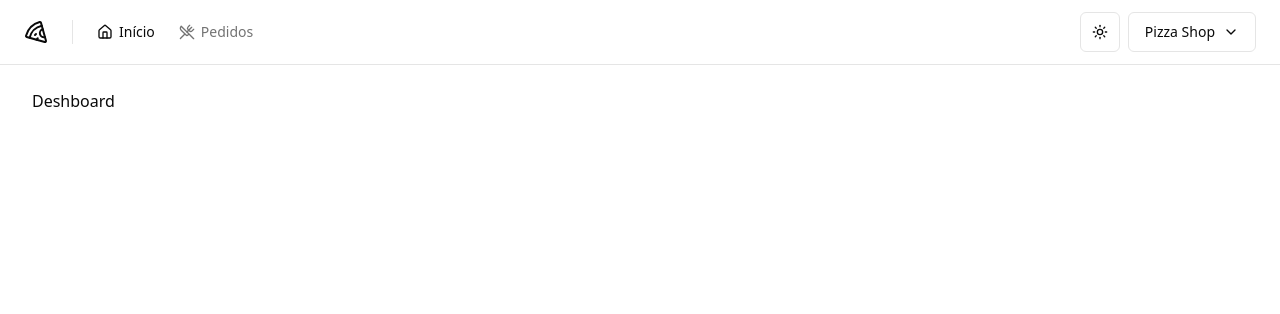
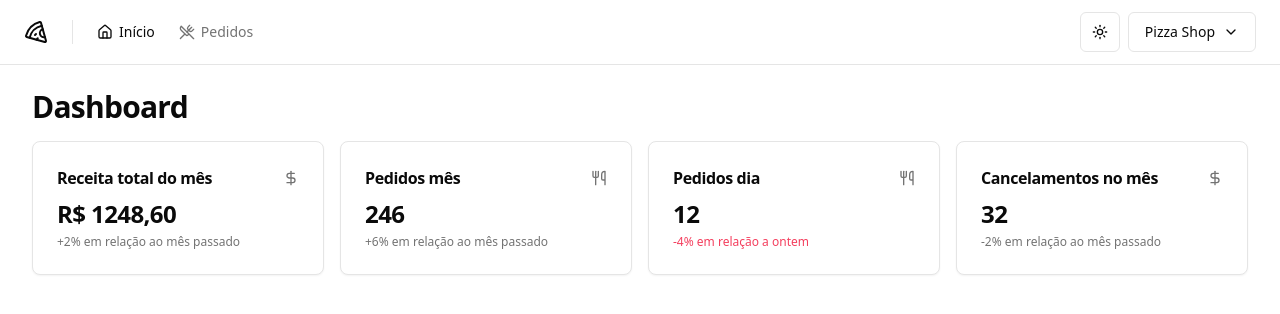
Before and after one commit to Rhuan-Guilherme/pizza-shop, a React (Vite) app: page / in a window 1280 px wide. Shown: the top 314 px of the page. Built offline with nearby package versions, Linux system fonts and the light colour scheme.

Commit message:
📊🗂️ Iniciando a construção do dashboard e criando cards de informações

```diff
--- /dev/null
+++ b/src/components/ui/card.tsx
@@ -0,0 +1,79 @@
+import * as React from "react"
+
+import { cn } from "@/lib/utils"
+
+const Card = React.forwardRef<
+  HTMLDivElement,
+  React.HTMLAttributes<HTMLDivElement>
+>(({ className, ...props }, ref) => (
+  <div
+    ref={ref}
+    className={cn(
+      "rounded-lg border bg-card text-card-foreground shadow-sm",
+      className
+    )}
+    {...props}
+  />
+))
+Card.displayName = "Card"
+
+const CardHeader = React.forwardRef<
+  HTMLDivElement,
+  React.HTMLAttributes<HTMLDivElement>
+>(({ className, ...props }, ref) => (
+  <div
+    ref={ref}
+    className={cn("flex flex-col space-y-1.5 p-6", className)}
+    {...props}
+  />
+))
+CardHeader.displayName = "CardHeader"
+
+const CardTitle = React.forwardRef<
+  HTMLDivElement,
+  React.HTMLAttributes<HTMLDivElement>
+>(({ className, ...props }, ref) => (
+  <div
+    ref={ref}
+    className={cn(
+      "text-2xl font-semibold leading-none tracking-tight",
+      className
+    )}
+    {...props}
+  />
+))
+CardTitle.displayName = "CardTitle"
+
+const CardDescription = React.forwardRef<
+  HTMLDivElement,
+  React.HTMLAttributes<HTMLDivElement>
+>(({ className, ...props }, ref) => (
+  <div
+    ref={ref}
+    className={cn("text-sm text-muted-foreground", className)}
+    {...props}
+  />
+))
+CardDescription.displayName = "CardDescription"
+
+const CardContent = React.forwardRef<
+  HTMLDivElement,
+  React.HTMLAttributes<HTMLDivElement>
+>(({ className, ...props }, ref) => (
+  <div ref={ref} className={cn("p-6 pt-0", className)} {...props} />
+))
+CardContent.displayName = "CardContent"
+
+const CardFooter = React.forwardRef<
+  HTMLDivElement,
+  React.HTMLAttributes<HTMLDivElement>
+>(({ className, ...props }, ref) => (
+  <div
+    ref={ref}
+    className={cn("flex items-center p-6 pt-0", className)}
+    {...props}
+  />
+))
+CardFooter.displayName = "CardFooter"
+
+export { Card, CardHeader, CardFooter, CardTitle, CardDescription, CardContent }
--- a/src/pages/app/dashboard.tsx
+++ /dev/null
@@ -1,10 +0,0 @@
-import { Helmet } from 'react-helmet-async'
-
-export function DashBoard() {
-  return (
-    <>
-      <Helmet title="Deshboard" />
-      <h1>Deshboard</h1>
-    </>
-  )
-}
--- /dev/null
+++ b/src/pages/app/dashboard/dashboard.tsx
@@ -0,0 +1,24 @@
+import { Helmet } from 'react-helmet-async'
+
+import { DayOrdersAmountCard } from './day-orders-amount-cards'
+import { MonthCanceledOrdersAmountCard } from './month-canceled-orders-amount-card'
+import { MonthOrdersAmountCard } from './month-orders-amount-cards'
+import { MonthRevenueCard } from './month-revenue-card'
+
+export function DashBoard() {
+  return (
+    <>
+      <Helmet title="Deshboard" />
+      <div className="flex flex-col gap-4">
+        <h1 className="text-3xl font-bold tracking-tight">Dashboard</h1>
+
+        <div className="grid grid-cols-4 gap-4">
+          <MonthRevenueCard />
+          <MonthOrdersAmountCard />
+          <DayOrdersAmountCard />
+          <MonthCanceledOrdersAmountCard />
+        </div>
+      </div>
+    </>
+  )
+}
--- /dev/null
+++ b/src/pages/app/dashboard/day-orders-amount-cards.tsx
@@ -0,0 +1,21 @@
+import { Utensils } from 'lucide-react'
+
+import { Card, CardContent, CardHeader, CardTitle } from '@/components/ui/card'
+
+export function DayOrdersAmountCard() {
+  return (
+    <Card>
+      <CardHeader className="flex-row items-center justify-between space-y-0 pb-2">
+        <CardTitle className="text-base font-semibold">Pedidos dia</CardTitle>
+        <Utensils className="h-4 w-4 text-muted-foreground" />
+      </CardHeader>
+
+      <CardContent className="space-y-1">
+        <span className="text-2xl font-bold tracking-tight">12</span>
+        <p className="text-xs text-muted-foreground text-rose-500 dark:text-rose-400">
+          -4% em relação a ontem
+        </p>
+      </CardContent>
+    </Card>
+  )
+}
--- /dev/null
+++ b/src/pages/app/dashboard/month-canceled-orders-amount-card.tsx
@@ -0,0 +1,23 @@
+import { DollarSign } from 'lucide-react'
+
+import { Card, CardContent, CardHeader, CardTitle } from '@/components/ui/card'
+
+export function MonthCanceledOrdersAmountCard() {
+  return (
+    <Card>
+      <CardHeader className="flex-row items-center justify-between space-y-0 pb-2">
+        <CardTitle className="text-base font-semibold">
+          Cancelamentos no mês
+        </CardTitle>
+        <DollarSign className="h-4 w-4 text-muted-foreground" />
+      </CardHeader>
+
+      <CardContent className="space-y-1">
+        <span className="text-2xl font-bold tracking-tight">32</span>
+        <p className="text-xs text-emerald-500 text-muted-foreground dark:text-emerald-400">
+          -2% em relação ao mês passado
+        </p>
+      </CardContent>
+    </Card>
+  )
+}
--- /dev/null
+++ b/src/pages/app/dashboard/month-orders-amount-cards.tsx
@@ -0,0 +1,21 @@
+import { Utensils } from 'lucide-react'
+
+import { Card, CardContent, CardHeader, CardTitle } from '@/components/ui/card'
+
+export function MonthOrdersAmountCard() {
+  return (
+    <Card>
+      <CardHeader className="flex-row items-center justify-between space-y-0 pb-2">
+        <CardTitle className="text-base font-semibold">Pedidos mês</CardTitle>
+        <Utensils className="h-4 w-4 text-muted-foreground" />
+      </CardHeader>
+
+      <CardContent className="space-y-1">
+        <span className="text-2xl font-bold tracking-tight">246</span>
+        <p className="text-xs text-emerald-500 text-muted-foreground dark:text-emerald-400">
+          +6% em relação ao mês passado
+        </p>
+      </CardContent>
+    </Card>
+  )
+}
--- /dev/null
+++ b/src/pages/app/dashboard/month-revenue-card.tsx
@@ -0,0 +1,23 @@
+import { DollarSign } from 'lucide-react'
+
+import { Card, CardContent, CardHeader, CardTitle } from '@/components/ui/card'
+
+export function MonthRevenueCard() {
+  return (
+    <Card>
+      <CardHeader className="flex-row items-center justify-between space-y-0 pb-2">
+        <CardTitle className="text-base font-semibold">
+          Receita total do mês
+        </CardTitle>
+        <DollarSign className="h-4 w-4 text-muted-foreground" />
+      </CardHeader>
+
+      <CardContent className="space-y-1">
+        <span className="text-2xl font-bold tracking-tight">R$ 1248,60</span>
+        <p className="text-xs text-emerald-500 text-muted-foreground dark:text-emerald-400">
+          +2% em relação ao mês passado
+        </p>
+      </CardContent>
+    </Card>
+  )
+}
--- a/src/routes.tsx
+++ b/src/routes.tsx
@@ -2,7 +2,7 @@
 
 import { AppLayout } from './pages/_layouts/app'
 import { AuthLayout } from './pages/_layouts/auth'
-import { DashBoard } from './pages/app/dashboard'
+import { DashBoard } from './pages/app/dashboard/dashboard'
 import { Order } from './pages/app/orders/order'
 import { SingIn } from './pages/auth/sing-in'
 import { SingUp } from './pages/auth/sing-up'
```
